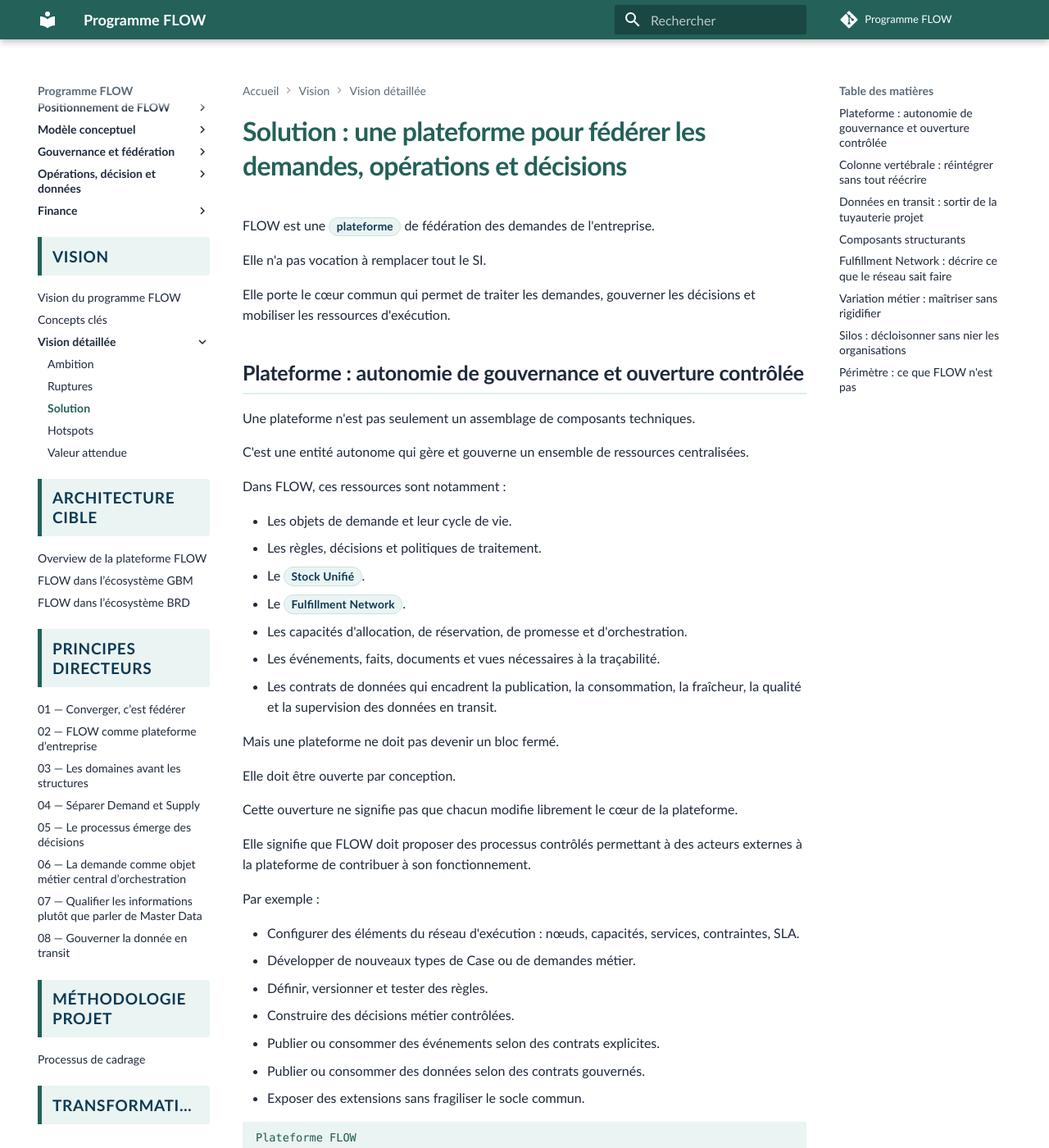
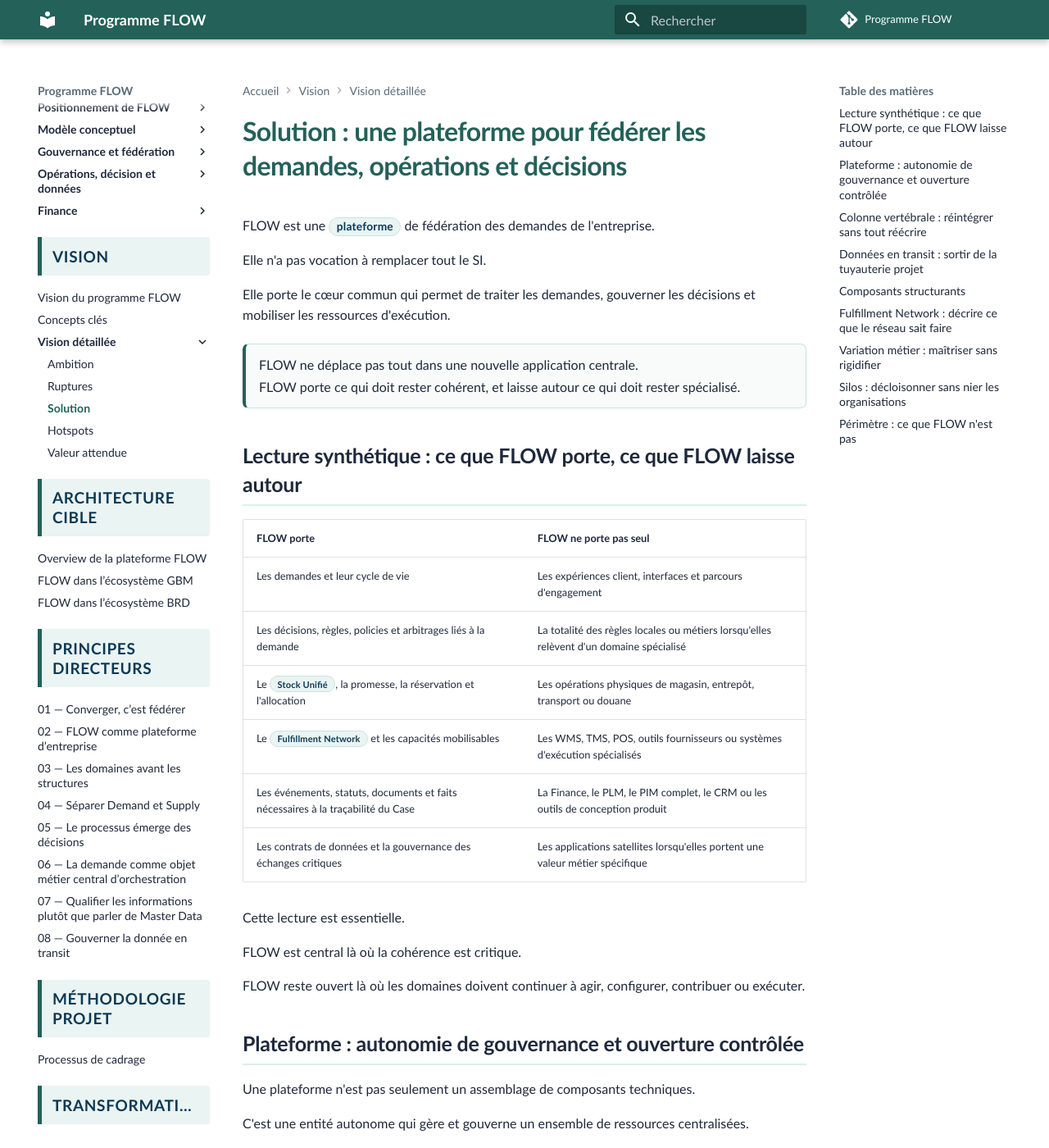
Before and after one commit to laurent-sintes/FLOW-Program, an MkDocs documentation site: the page built from docs/vision/vision-detaillee/3-plateforme-flow.md, in a window 1280 px wide and 1400 px high. Shown: the whole window at 82% size. Built offline with MkDocs 1.6.1 and Material for MkDocs 9.7.7, drawn with Linux system fonts in a browser that asks for light colours; comment, search, counter and statistics services are not loaded.

Commit message:
Clarifier la synthèse de la solution FLOW

```diff
--- a/docs/vision/vision-detaillee/3-plateforme-flow.md
+++ b/docs/vision/vision-detaillee/3-plateforme-flow.md
@@ -5,6 +5,28 @@ FLOW est une <span class="flow-keyword">plateforme</span> de fédération des de
 Elle n'a pas vocation à remplacer tout le SI.
 
 Elle porte le cœur commun qui permet de traiter les demandes, gouverner les décisions et mobiliser les ressources d'exécution.
+
+<div class="flow-conviction">
+  <p>FLOW ne déplace pas tout dans une nouvelle application centrale.</p>
+  <p>FLOW porte ce qui doit rester cohérent, et laisse autour ce qui doit rester spécialisé.</p>
+</div>
+
+## Lecture synthétique : ce que FLOW porte, ce que FLOW laisse autour
+
+| FLOW porte | FLOW ne porte pas seul |
+| --- | --- |
+| Les demandes et leur cycle de vie | Les expériences client, interfaces et parcours d'engagement |
+| Les décisions, règles, policies et arbitrages liés à la demande | La totalité des règles locales ou métiers lorsqu'elles relèvent d'un domaine spécialisé |
+| Le <span class="flow-keyword">Stock Unifié</span>, la promesse, la réservation et l'allocation | Les opérations physiques de magasin, entrepôt, transport ou douane |
+| Le <span class="flow-keyword">Fulfillment Network</span> et les capacités mobilisables | Les WMS, TMS, POS, outils fournisseurs ou systèmes d'exécution spécialisés |
+| Les événements, statuts, documents et faits nécessaires à la traçabilité du Case | La Finance, le PLM, le PIM complet, le CRM ou les outils de conception produit |
+| Les contrats de données et la gouvernance des échanges critiques | Les applications satellites lorsqu'elles portent une valeur métier spécifique |
+
+Cette lecture est essentielle.
+
+FLOW est central là où la cohérence est critique.
+
+FLOW reste ouvert là où les domaines doivent continuer à agir, configurer, contribuer ou exécuter.
 
 ## Plateforme : autonomie de gouvernance et ouverture contrôlée
 
```
